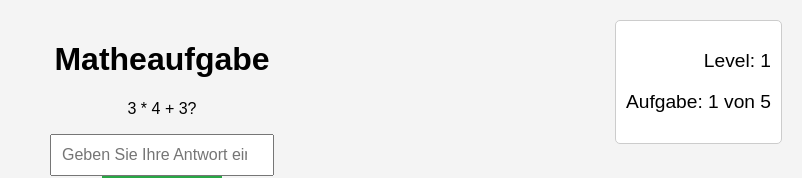
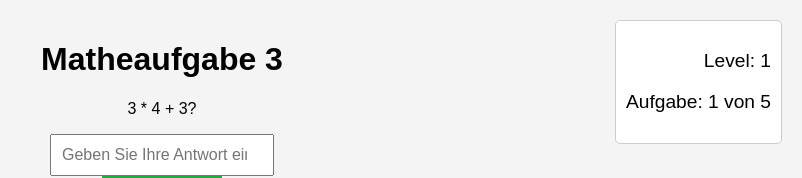
Before and after one commit to DmsTomyris/MatheQuiz, a plain HTML site: page Normal3.html in a window 1280 px wide. Shown: the top 178 px of the page, without its empty margins (478-1280 px from the left). Drawn offline with Linux system fonts and the light colour scheme.

Commit message:
Update Normal3.html

```diff
--- a/Normal3.html
+++ b/Normal3.html
@@ -16,7 +16,7 @@
     <link rel="stylesheet" href="styles3.css">
 </head>
 <body>
-    <h1>Matheaufgabe</h1>
+    <h1>Matheaufgabe 3</h1>
     <p id="task">3 * 4 + 3?</p> <!-- Diese Zeile wird durch JavaScript aktualisiert -->
     <div id="infoBox">
         <p id="level">Level: 1</p> <!-- Anzeige des aktuellen Levels -->
```
